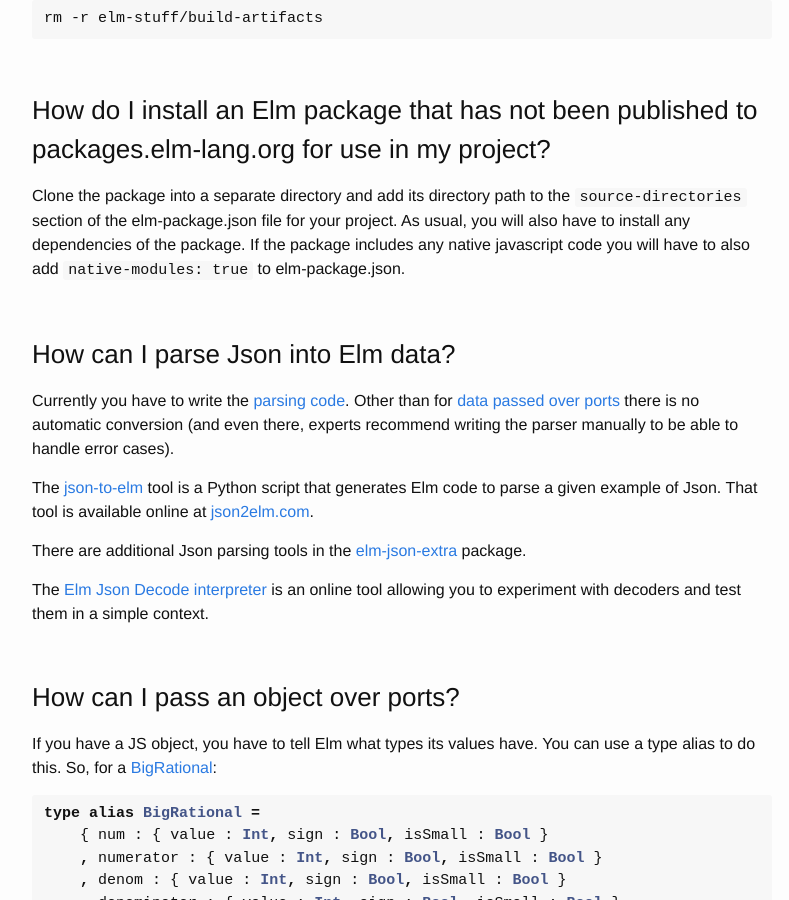
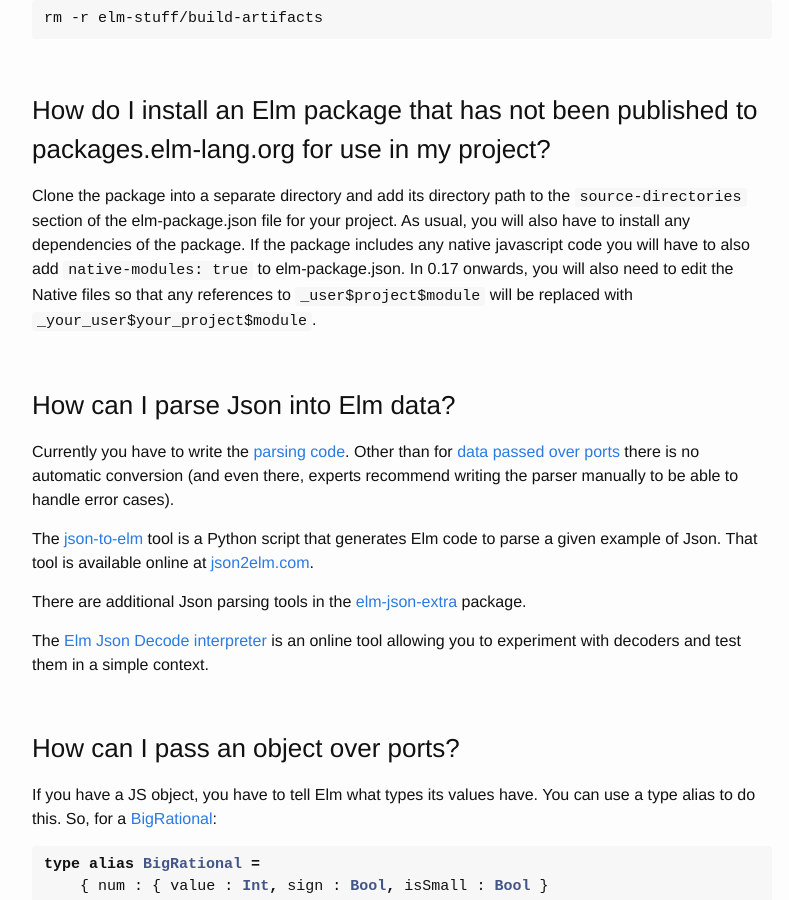
Before and after one commit to gunnarahlberg/elm-faq, a Jekyll site: the page built from index.md, in a window 1280 px wide and 900 px high, scrolled down 6284 px. Shown: the whole window, without its empty margins (238-1027 px from the left). Built offline with Jekyll 4.4.1, drawn with Linux system fonts in a browser that asks for light colours.

Commit message:
add info on updating native references for 0.17

```diff
--- a/index.md
+++ b/index.md
@@ -205,7 +205,7 @@ That can happen when switching between elm versions. Try removing all of elm-stu
 
 ### How do I install an Elm package that has not been published to packages.elm-lang.org for use in my project?
 
-Clone the package into a separate directory and add its directory path to the `source-directories` section of the elm-package.json file for your project. As usual, you will also have to install any dependencies of the package. If the package includes any native javascript code you will have to also add `native-modules: true` to elm-package.json.
+Clone the package into a separate directory and add its directory path to the `source-directories` section of the elm-package.json file for your project. As usual, you will also have to install any dependencies of the package. If the package includes any native javascript code you will have to also add `native-modules: true` to elm-package.json. In 0.17 onwards, you will also need to edit the Native files so that any references to `_user$project$module` will be replaced with `_your_user$your_project$module`.
 
 
 
```
